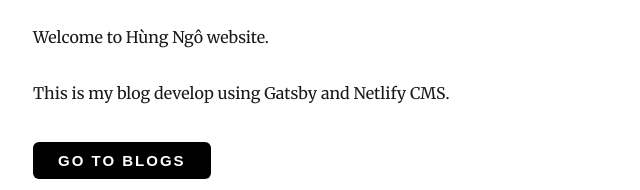
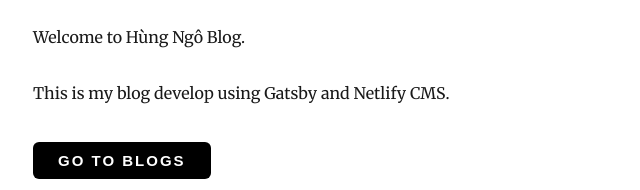
Before and after one commit to hungngo95nt/blog, a Gatsby site: page / in a window 1280 px wide. Shown: the part 590-780 px from the top of the page, 292-932 px from the left. Built offline with nearby package versions, Linux system fonts and the light colour scheme; Gatsby itself is replaced by a stand-in of ours; some packages are replaced by stand-ins of ours.

Commit message:
edit homepage

```diff
--- a/src/pages/index.js
+++ b/src/pages/index.js
@@ -22,7 +22,7 @@ class IndexPage extends React.Component {
             👋
           </span>
         </h1>
-        <p>Welcome to Hùng Ngô website.</p>
+        <p>Welcome to Hùng Ngô Blog.</p>
         <p>
           This is my blog develop using Gatsby and Netlify CMS.
         </p>
```
